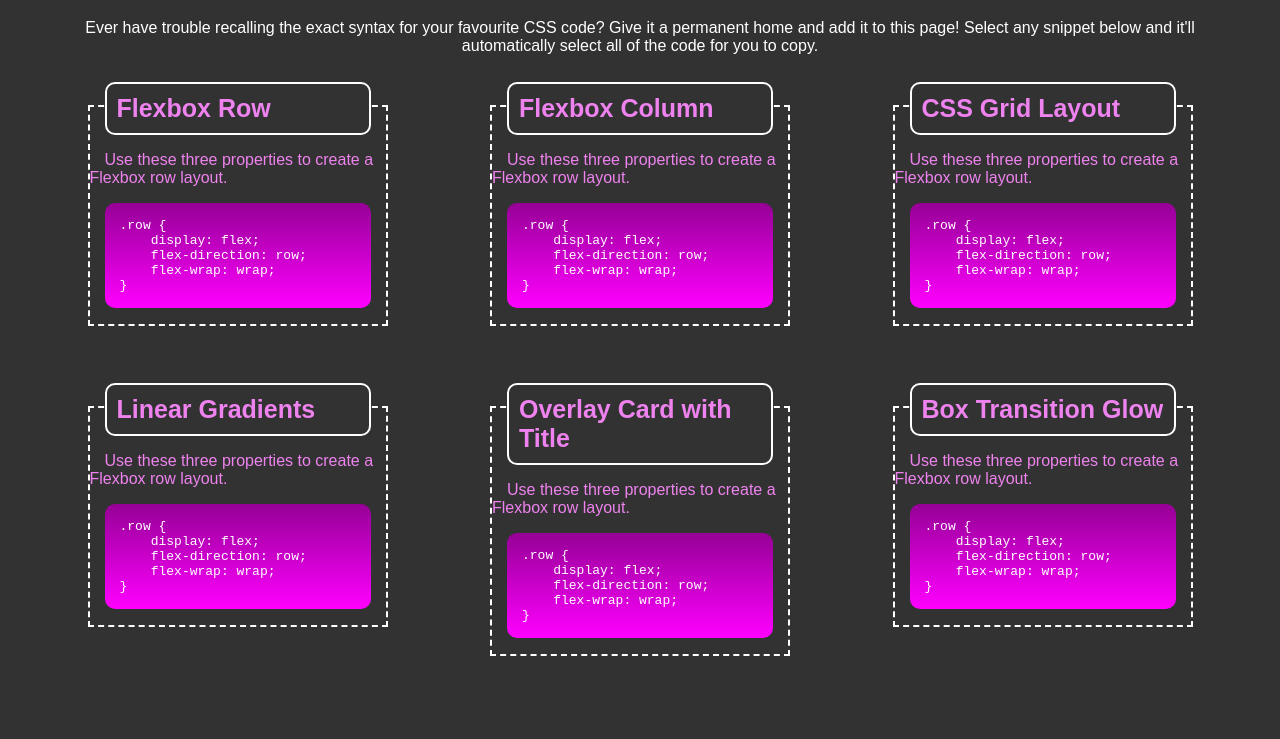
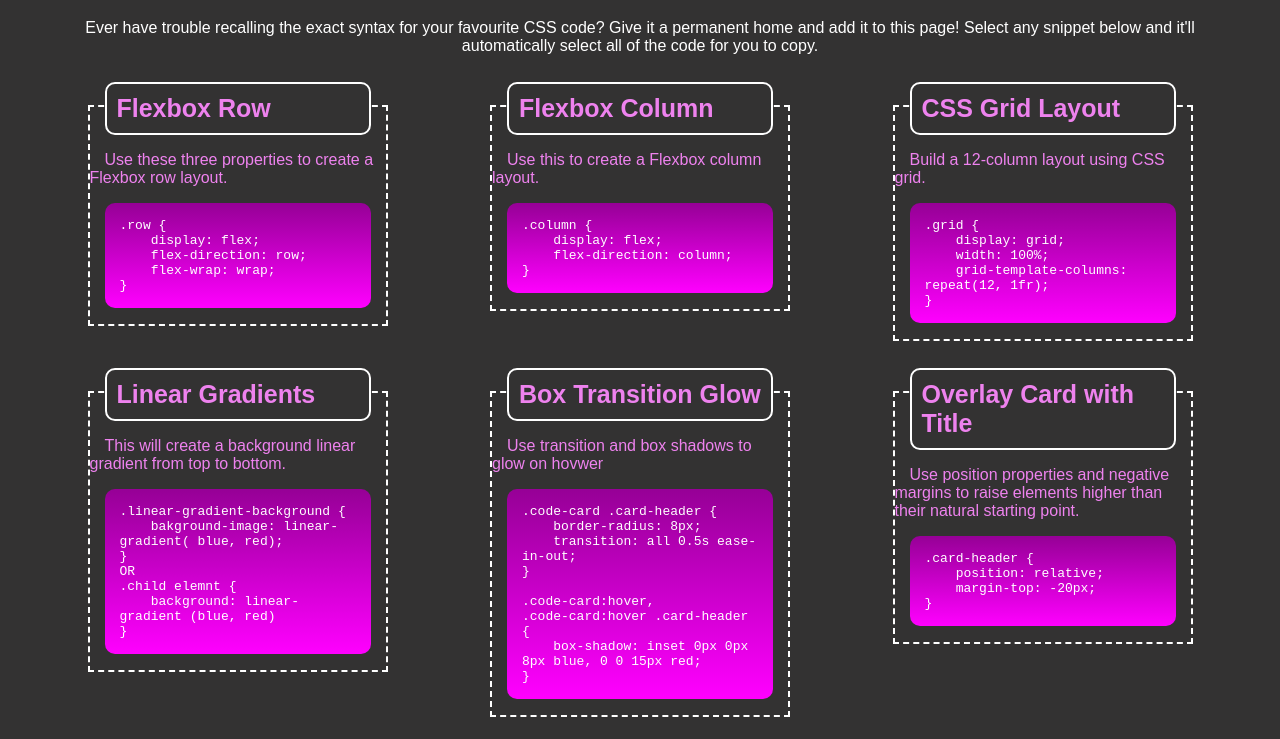
Before and after one commit to B3nj1e/02-mini-project, a plain HTML site: page index.html in a window 1280 px wide. Shown: the part 61-800 px from the top of the page. Drawn offline with Linux system fonts and the light colour scheme.

Commit message:
adjusting some fiddling formating errors

```diff
--- a/assets/style.css
+++ b/assets/style.css
@@ -36,8 +36,9 @@ header p {
     border-style:dashed;
     border-width: 2px;
     border-color: white;
-    margin: 50px 15px 30px 15px;
+    margin: 50px 15px 0px 15px;
     flex: 0 0 300px;
+    /* need to define flex width to size the snippet cards, otherwise each a different size due to text amount */
 }
 
 .CSS-snippet header {
@@ -51,15 +52,15 @@ header p {
     border-color: white;
     padding: 10px;
     margin: -25px 15px 0 15px;
-
 }
 
 .description {
     color: violet;
-    text-align: left;
-    margin: 0px 15px 0px 15px;
+    margin: 15px
+/* question for tutors: why is my text that overflows onto a 2nd line indenting? */
 }
 
+/* pre is used when trying to display coding */
 pre {
     color: white;
     text-align: left;
@@ -68,9 +69,26 @@ pre {
     margin: 10px 15px 0px 15px;
     padding: 15px;
     border-radius: 10px;
+    /* border radius rounds the margin corners */
+    /* width prevents the text from stretching the boxes to very wide when there is a longer line of code */
+    white-space: pre-wrap;
+    /* white space pre wrap keeps the code text within the colored background */
     user-select: none;
     user-select: auto;
     user-select: text;
     user-select: contain;
     user-select: all;
+    /* user select, selects all of the writing within the pre tags in the HTML */
 }
+
+@media screen and (max-width 992px) {
+    .CSS-snippet {
+        width: 50%;
+    }
+}
+
+@media screen and (max-width 786px) {
+    .CSS-snippet {
+        width: 100%;
+    }
+}
--- a/index.html
+++ b/index.html
@@ -32,60 +32,65 @@
 
                 <section class="CSS-snippet">
                     <header>Flexbox Column</header>
-                    <p><span class="description">Use these three properties to create a Flexbox row layout.</span></p>
+                    <p><span class="description">Use this to create a Flexbox column layout.</span></p>
                     <p><span class="CSS">
-<pre>.row {
+<pre>.column {
     display: flex;
-    flex-direction: row;
-    flex-wrap: wrap;
+    flex-direction: column;
 }</pre>
                         </span></p>
                 </section>
 
                 <section class="CSS-snippet">
                     <header>CSS Grid Layout</header>
-                    <p><span class="description">Use these three properties to create a Flexbox row layout.</span></p>
+                    <p><span class="description">Build a 12-column layout using CSS grid.</span></p>
                     <p><span class="CSS">
-<pre>.row {
-    display: flex;
-    flex-direction: row;
-    flex-wrap: wrap;
+<pre>.grid {
+    display: grid;
+    width: 100%;
+    grid-template-columns: repeat(12, 1fr);
 }</pre>
                         </span></p>
                 </section>
 
                 <section class="CSS-snippet">
                     <header>Linear Gradients</header>
-                    <p><span class="description">Use these three properties to create a Flexbox row layout.</span></p>
+                    <p><span class="description">This will create a background linear gradient from top to bottom.</span></p>
                     <p><span class="CSS">
-<pre>.row {
-    display: flex;
-    flex-direction: row;
-    flex-wrap: wrap;
+<pre>.linear-gradient-background {
+    bakground-image: linear-gradient( blue, red);
+}
+OR
+.child elemnt {
+    background: linear-gradient (blue, red)
+}
+</pre>
+                        </span></p>
+                </section>
+
+                <section class="CSS-snippet">
+                    <header>Box Transition Glow</header>
+                    <p><span class="description">Use transition and box shadows to glow on hovwer</span></p>
+                    <p><span class="CSS">
+<pre>.code-card .card-header {
+    border-radius: 8px;
+    transition: all 0.5s ease-in-out;
+}
+
+.code-card:hover,
+.code-card:hover .card-header {
+    box-shadow: inset 0px 0px 8px blue, 0 0 15px red;
 }</pre>
                         </span></p>
                 </section>
 
                 <section class="CSS-snippet">
                     <header>Overlay Card with Title</header>
-                    <p><span class="description">Use these three properties to create a Flexbox row layout.</span></p>
+                    <p><span class="description">Use position properties and negative margins to raise elements higher than their natural starting point.</span></p>
                     <p><span class="CSS">
-<pre>.row {
-    display: flex;
-    flex-direction: row;
-    flex-wrap: wrap;
-}</pre>
-                        </span></p>
-                </section>
-
-                <section class="CSS-snippet">
-                    <header>Box Transition Glow</header>
-                    <p><span class="description">Use these three properties to create a Flexbox row layout.</span></p>
-                    <p><span class="CSS">
-<pre>.row {
-    display: flex;
-    flex-direction: row;
-    flex-wrap: wrap;
+<pre>.card-header {
+    position: relative;
+    margin-top: -20px;
 }</pre>
                         </span></p>
                 </section>
```
